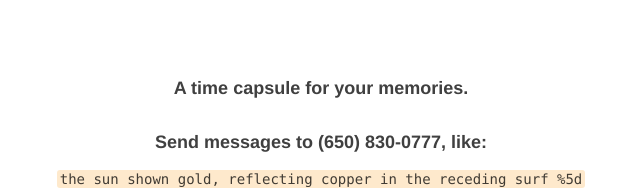
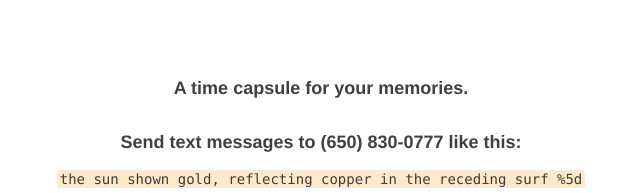
Before and after one commit to yosemitebandit/never, a plain HTML site: page public/index.html in a window 1280 px wide. Shown: the top 193 px of the page, without its empty margins (319-959 px from the left). Drawn offline with Linux system fonts and the light colour scheme.

Commit message:
wording tweaks to the home page

```diff
--- a/public/index.html
+++ b/public/index.html
@@ -24,7 +24,7 @@
       <div id='content'>
         <h3>A time capsule for your memories.</h3>
         <br />
-        <h3>Send messages to (650) 830-0777, like:</h3>
+        <h3>Send text messages to (650) 830-0777 like this:</h3>
         <h3><code>the sun shown gold, reflecting copper in the receding surf %5d</code></h3>
         <h3>And, in five days, we'll send you the same words back.</h3>
         <br />
```
